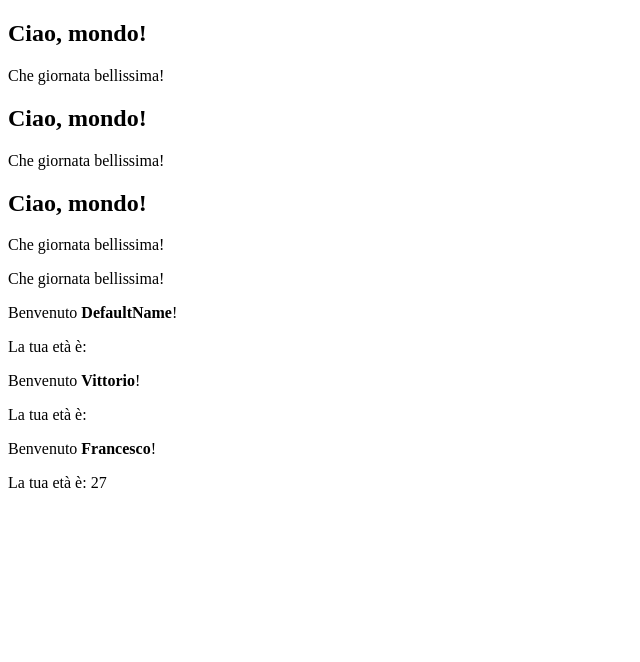
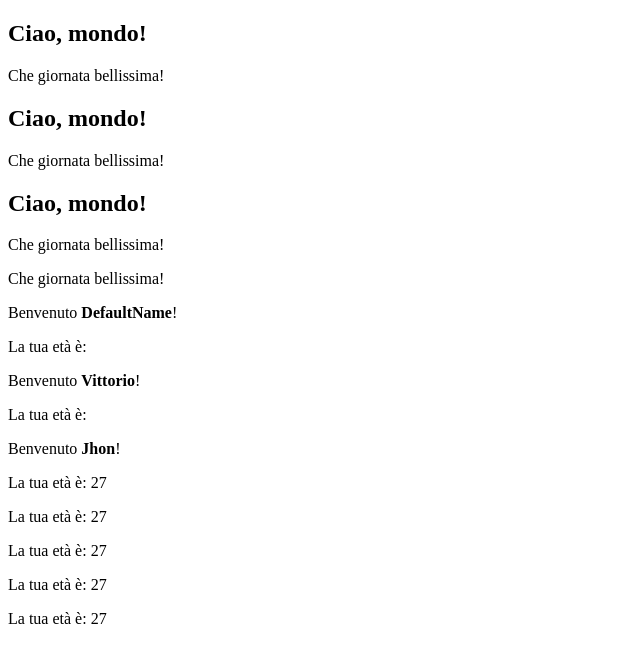
Before and after one commit to ilVicDeGiorgio/Esercizi-React, a React (Vite) app in the folder conditional-rendering1/: page / in a window 1280 px wide. Shown: the top 662 px of the page, without its empty margins (0-640 px from the left). Built offline with nearby package versions, Linux system fonts and the light colour scheme.

Commit message:
Aggiunto Esercizio: Conditional-Rendering1

```diff
--- a/conditional-rendering1/src/App.jsx
+++ b/conditional-rendering1/src/App.jsx
@@ -24,7 +24,7 @@ function App() {
         se poi diamo al nostro props un valore diverso, verrà renderizzato il valore che
         abbiamo dato noi e non quello di default. */}
 
-        <Welcome name={"Francesco"} age={27}></Welcome>
+        <Welcome name={"Jhon"} age={27}></Welcome>
       </div>
     </>
   )
--- a/conditional-rendering1/src/Welcome.jsx
+++ b/conditional-rendering1/src/Welcome.jsx
@@ -4,6 +4,13 @@ function Welcome({ name = "DefaultName", age }) {
         <>
             <p>Benvenuto <strong>{name}</strong>!</p>
             <Age age={age}></Age>
+            <div>
+                {age > 18 && <Age age={age} />}
+                {age && <Age age={age} />}
+                {age > 18 && age < 65 && <Age age={age} />}
+                {age > 18 && age < 65 && name === "Jhon" && <Age age={age} />}
+            </div>
+
         </>
 
     )
```
Also changed, not shown: 1 other file (tests, documents, lock files or other folders).
